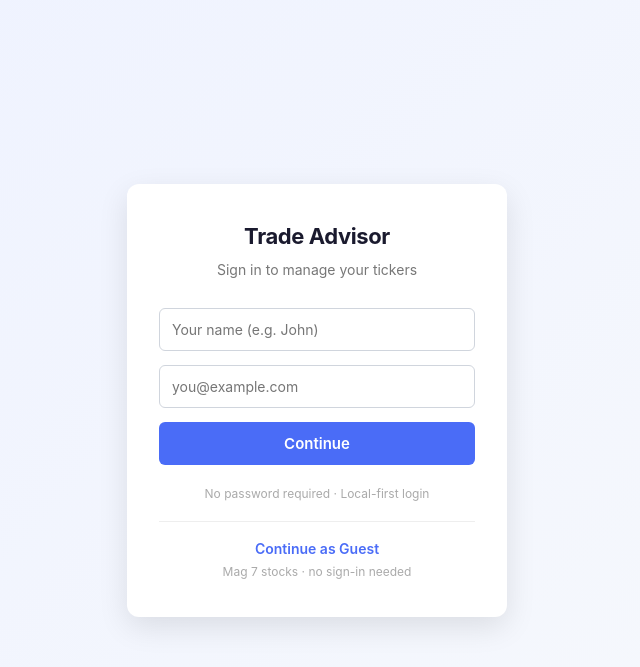
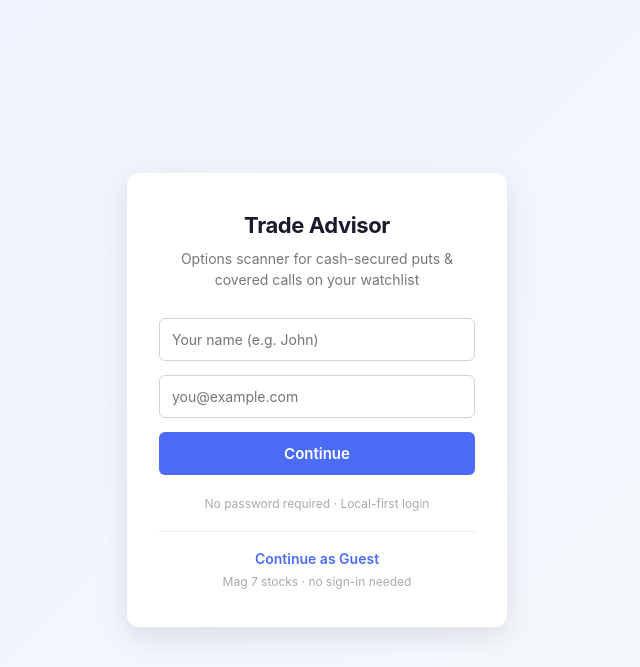
Before and after one commit to sramaswami11/TradeAdvisor, a Flask app: page /login in a window 1280 px wide. Shown: the top 667 px of the page, without its empty margins (323-963 px from the left). Run offline with Flask 3, Linux system fonts and the light colour scheme; parts of the project's set-up code (start-up, migrations or seed data) failed here and were passed over; some libraries are stand-ins or nearby versions.

Commit message:
Update login page tagline to describe the app
Co-Authored-By: Claude Sonnet 4.6 <noreply@anthropic.com>

```diff
--- a/templates/login.html
+++ b/templates/login.html
@@ -11,7 +11,7 @@
 
 <div class="card">
     <h2>Trade Advisor</h2>
-    <div class="subtitle">Sign in to manage your tickers</div>
+    <div class="subtitle">Options scanner for cash-secured puts &amp; covered calls on your watchlist</div>
 
     <form method="POST">
         <input type="text"  name="name"  placeholder="Your name (e.g. John)" required>
```
